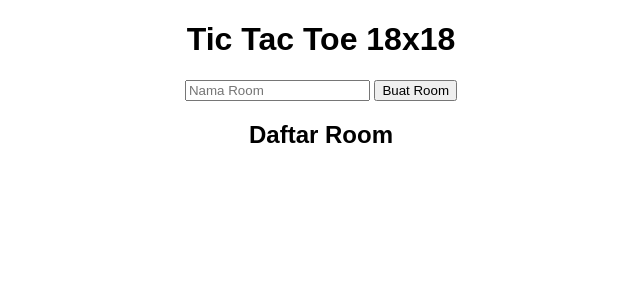
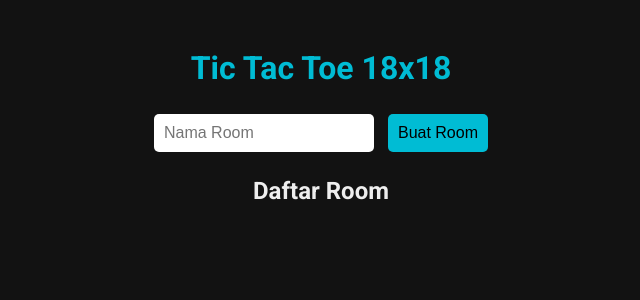
Before and after one commit to Mafatikhul281/Tictactoe18, a Flask app: page / in a window 1280 px wide. Shown: the top 300 px of the page, without its empty margins (319-959 px from the left). Run offline with Flask 3, Linux system fonts and the light colour scheme; some libraries are stand-ins or nearby versions.

Commit message:
Update index.html

```diff
--- a/templates/index.html
+++ b/templates/index.html
@@ -4,10 +4,73 @@
   <meta charset="UTF-8">
   <title>Tic Tac Toe 18x18</title>
   <script src="https://cdn.socket.io/4.6.1/socket.io.min.js"></script>
+  <link href="https://fonts.googleapis.com/css2?family=Roboto:wght@400;700&display=swap" rel="stylesheet">
   <style>
-    body { font-family: sans-serif; text-align: center; }
-    #gameBoard table { margin: 20px auto; }
-    td:hover { background: #eee; }
+    body {
+      background-color: #121212;
+      color: #eee;
+      font-family: 'Roboto', sans-serif;
+      text-align: center;
+      padding: 20px;
+    }
+
+    h1 {
+      color: #00bcd4;
+    }
+
+    input, button {
+      padding: 10px;
+      margin: 5px;
+      border: none;
+      border-radius: 5px;
+      font-size: 16px;
+    }
+
+    input {
+      width: 200px;
+    }
+
+    button {
+      background-color: #00bcd4;
+      color: #000;
+      cursor: pointer;
+      transition: background 0.3s ease;
+    }
+
+    button:hover {
+      background-color: #0097a7;
+    }
+
+    #roomList button {
+      margin: 2px;
+      background-color: #1e88e5;
+      color: white;
+    }
+
+    #gameBoard table {
+      margin: 20px auto;
+      border-collapse: collapse;
+    }
+
+    #gameBoard td {
+      width: 30px;
+      height: 30px;
+      border: 1px solid #555;
+      text-align: center;
+      font-size: 18px;
+      cursor: pointer;
+      transition: background 0.2s ease;
+    }
+
+    #gameBoard td:hover {
+      background-color: #333;
+    }
+
+    #gameBoard p {
+      font-size: 18px;
+      margin-bottom: 10px;
+      color: #ccc;
+    }
   </style>
 </head>
 <body>
```
